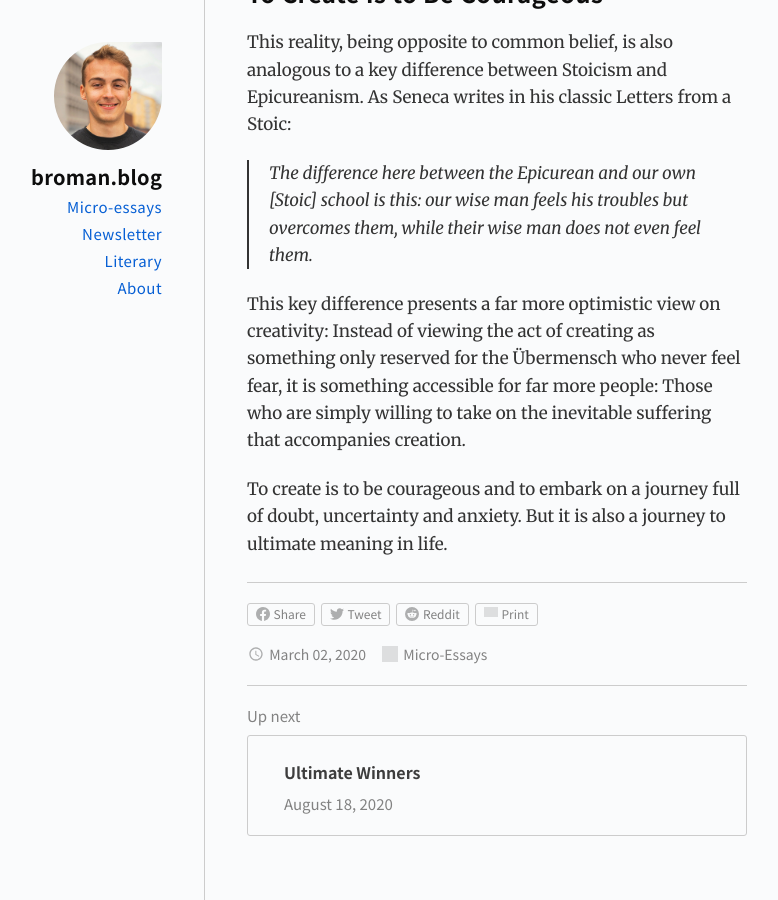
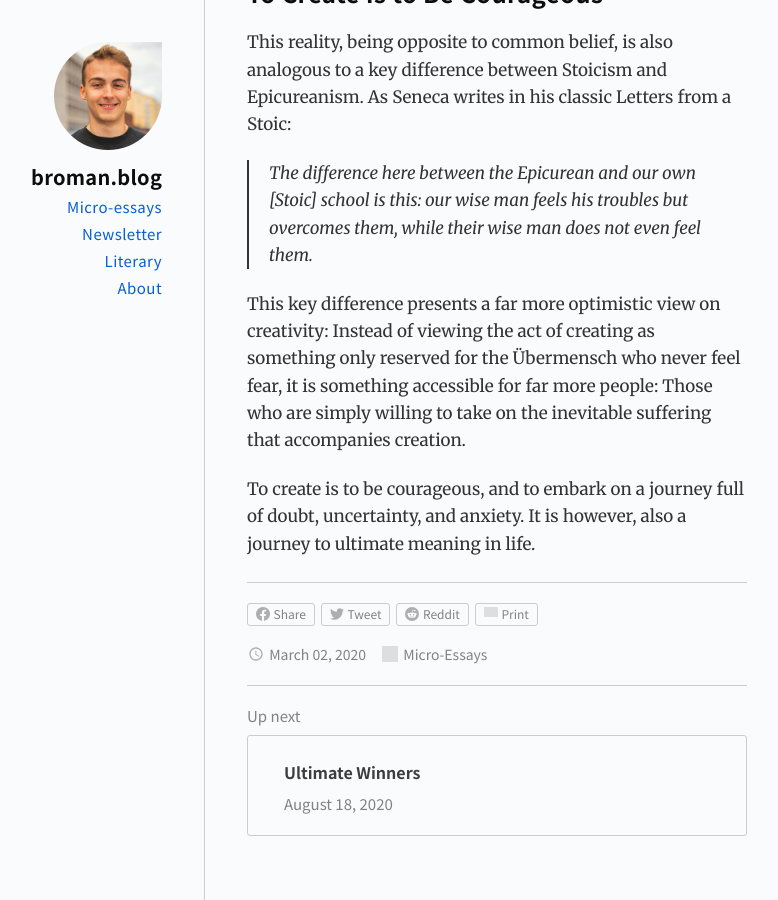
Before and after one commit to gdbroman/broman.blog, a Jekyll site: the page built from _posts/2020/2020-03-02-creatively-courageous.md, in a window 1280 px wide and 900 px high, scrolled down 1289 px. Shown: the whole window, without its empty margins (251-1029 px from the left). Built offline with Jekyll 4.4.1, drawn with Linux system fonts in a browser that asks for light colours; grey boxes are pictures that could not be loaded.

Commit message:
revision

```diff
--- a/_posts/2020/2020-03-02-creatively-courageous.md
+++ b/_posts/2020/2020-03-02-creatively-courageous.md
@@ -31,4 +31,4 @@ This reality, being opposite to common belief, is also analogous to a key differ
 
 This key difference presents a far more optimistic view on creativity: Instead of viewing the act of creating as something only reserved for the Übermensch who never feel fear, it is something accessible for far more people: Those who are simply willing to take on the inevitable suffering that accompanies creation.
 
-To create is to be courageous and to embark on a journey full of doubt, uncertainty and anxiety. But it is also a journey to ultimate meaning in life.
+To create is to be courageous, and to embark on a journey full of doubt, uncertainty, and anxiety. It is however, also a journey to ultimate meaning in life.
```
Also changed, not shown: _posts/2020/2020-12-10-the-thing-in-itself.md (+1 -1 lines).
